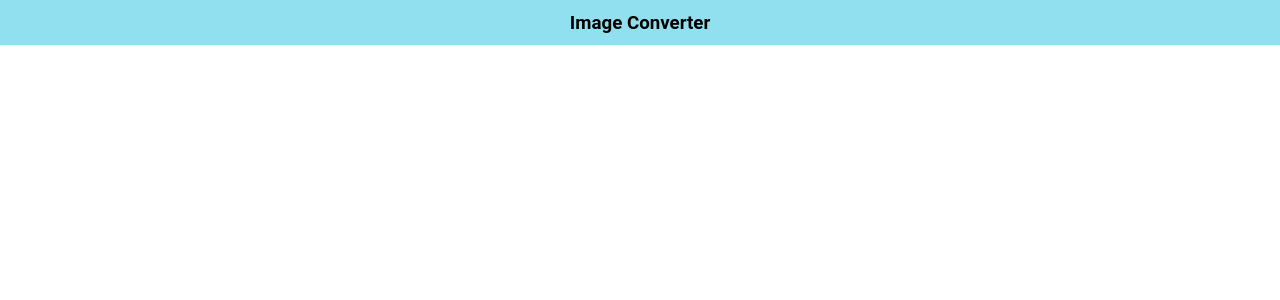
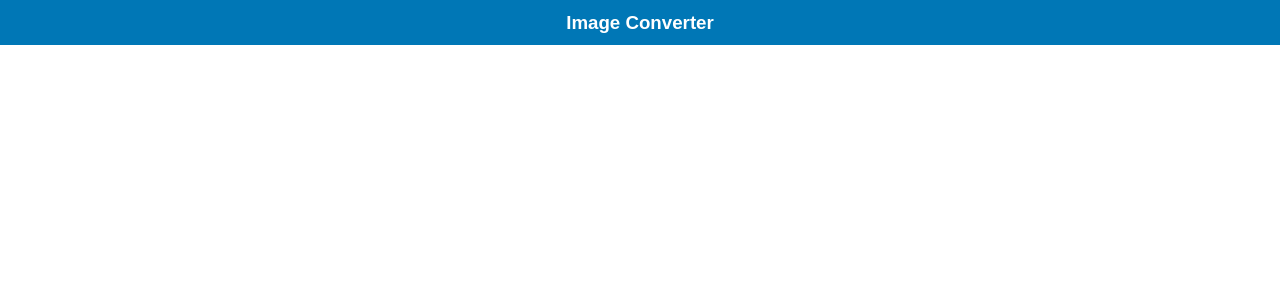
Before and after one commit to ArthurClemente/image_converter_front, a Vue app: page / in a window 1280 px wide. Shown: the top 300 px of the page. Built offline with nearby package versions, Linux system fonts and the light colour scheme; a web font is replaced by a local one.

Commit message:
refactor: color changed for the header title area.

```diff
--- a/src/components/Header.vue
+++ b/src/components/Header.vue
@@ -11,7 +11,7 @@
     height: 45px;
   }
   .headerTitleArea {
-    background-color: #90e0ef;
+    background-color: #0077b6;
     height: 100%;
     width: 100%;
     display: flex;
@@ -19,6 +19,6 @@
     justify-content: center;
   }
   .headerTitle {
-    font-family: 'Roboto', sans-serif;
+    color: #fff;
   }
 </style>
```
